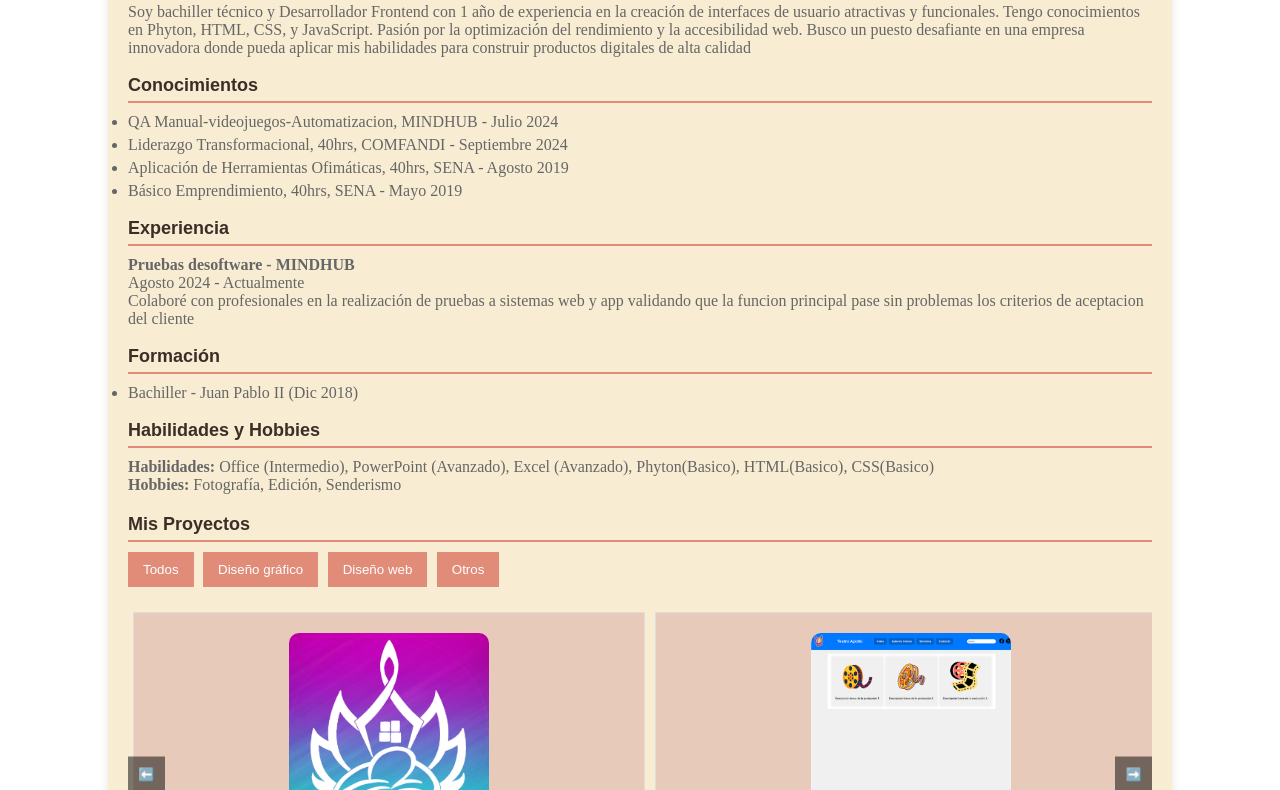
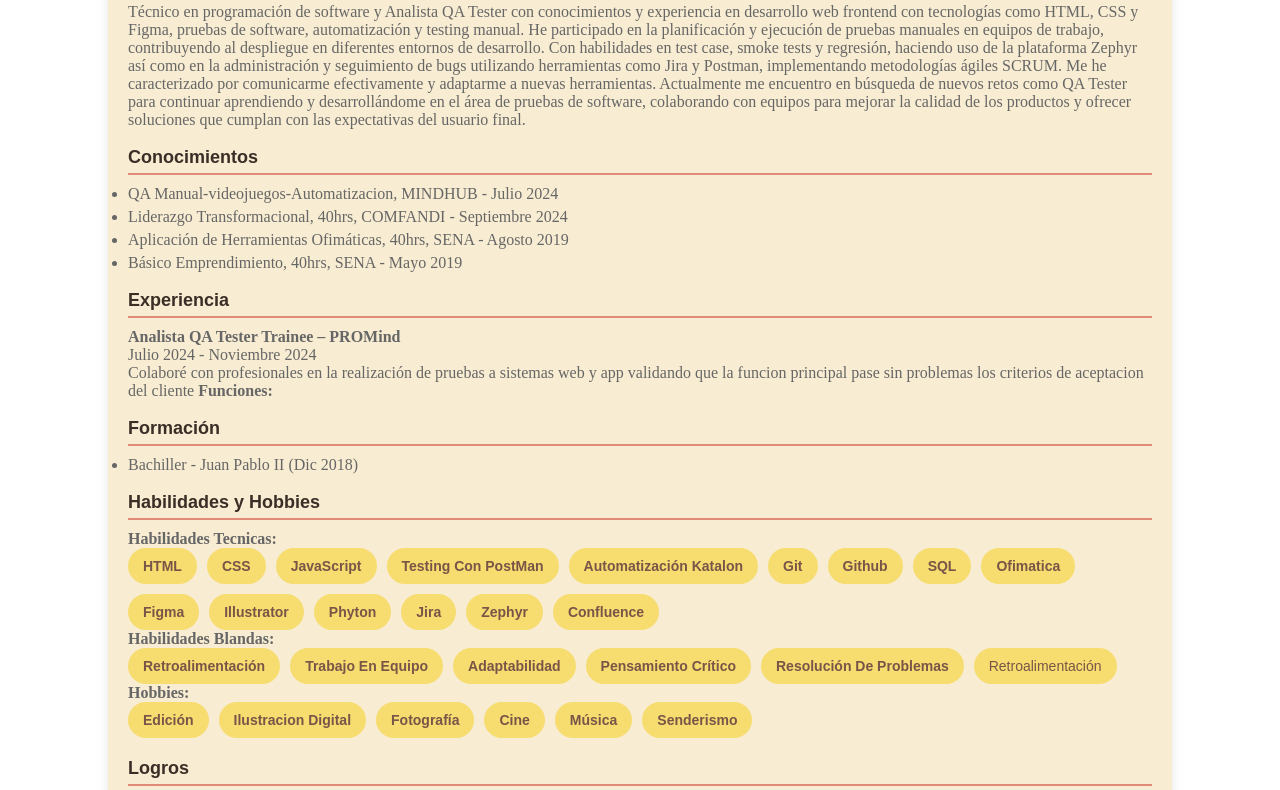
Before and after one commit to Rick4lex/cv, a plain HTML site: page index.html in a window 1280 px wide. Shown: the part 428-1218 px from the top of the page. Drawn offline with Linux system fonts and the light colour scheme.

Commit message:
cv mejorada

```diff
--- a/index.html
+++ b/index.html
@@ -16,7 +16,7 @@
             </div>
             <img src="img/tu_imagen.png" alt="Foto de perfil" width="200">
             <h1>Ricardo Alexis Álvarez Montaño</h1>
-            <h2>Desarrollador Frontend | QA Tester | Pruebas de software</h2>
+            <h2>Desarrollador Frontend | QA Tester | Pruebas de software | QA Analyst</h2>
         </header>
 
         <div class="content">
@@ -25,7 +25,7 @@
             <div class="main-content">
                 <section id="about" class="tab-content active">
                     <h3>Perfil Profesional</h3>
-                    <p>Soy bachiller técnico y Desarrollador Frontend con 1 año de experiencia en la creación de interfaces de usuario atractivas y funcionales. Tengo conocimientos en Phyton, HTML, CSS, y JavaScript. Pasión por la optimización del rendimiento y la accesibilidad web. Busco un puesto desafiante en una empresa innovadora donde pueda aplicar mis habilidades para construir productos digitales de alta calidad</p>
+                    <p>Técnico en programación de software y Analista QA Tester con conocimientos y experiencia en desarrollo web frontend con tecnologías como HTML, CSS y Figma, pruebas de software, automatización y testing manual. He participado en la planificación y ejecución de pruebas manuales en equipos de trabajo, contribuyendo al despliegue en diferentes entornos de desarrollo. Con habilidades en test case, smoke tests y regresión, haciendo uso de la plataforma Zephyr así como en la administración y seguimiento de bugs utilizando herramientas como Jira y Postman, implementando metodologías ágiles SCRUM. Me he caracterizado por comunicarme efectivamente y adaptarme a nuevas herramientas. Actualmente me encuentro en búsqueda de nuevos retos como QA Tester para continuar aprendiendo y desarrollándome en el área de pruebas de software, colaborando con equipos para mejorar la calidad de los productos y ofrecer soluciones que cumplan con las expectativas del usuario final.</p>
 
                     <h3>Conocimientos</h3>
                     <ul>
@@ -36,9 +36,11 @@
                     </ul>
 
                     <h3>Experiencia</h3>
-                    <p><strong>Pruebas desoftware - MINDHUB</strong><br>
-                    Agosto 2024 - Actualmente<br>
+                    <p><strong>Analista QA Tester Trainee – PROMind</strong><br>
+                    Julio 2024 - Noviembre 2024<br>
                     Colaboré con profesionales en la realización de pruebas a sistemas web y app validando que la funcion principal pase sin problemas los criterios de aceptacion del cliente
+                    <strong>Funciones:</strong><br>
+
                     </p>
 
                     <h3>Formación</h3>
@@ -47,11 +49,53 @@
                     </ul>
 
                     <h3>Habilidades y Hobbies</h3>
-                    <p><strong>Habilidades:</strong> Office (Intermedio), PowerPoint (Avanzado), Excel (Avanzado), Phyton(Basico), HTML(Basico), CSS(Basico)</p>
-                    <p><strong>Hobbies:</strong> Fotografía, Edición, Senderismo</p>
+                    <p><strong>Habilidades Tecnicas:</strong> </p>
+                    <div class="tags-container">
+                        <div class="tag"><strong>HTML</strong></div>
+                        <div class="tag"><strong>CSS</strong></div>
+                        <div class="tag"><strong>JavaScript</strong></div>
+                        <div class="tag"><strong>Testing con PostMan</strong></div>
+                        <div class="tag"><strong>Automatización Katalon</strong></div>
+                        <div class="tag"><strong>Git</strong></div>
+                        <div class="tag"><strong>Github</strong></div>
+                        <div class="tag"><strong>SQL</strong></div>
+                        <div class="tag"><strong>Ofimatica</strong></div>
+                        <div class="tag"><strong>Figma</strong></div>
+                        <div class="tag"><strong>Illustrator</strong></div>
+                        <div class="tag"><strong>Phyton</strong></div>
+                        <div class="tag"><strong>Jira</strong></div>
+                        <div class="tag"><strong>Zephyr</strong></div>
+                        <div class="tag"><strong>Confluence</strong></div>
+                    </div>
+
+                    <p><strong>Habilidades Blandas:</strong> </p>
+                    <div class="tags-container">
+                        <div class="tag"><strong>Retroalimentación</strong></div>
+                        <div class="tag"><strong>Trabajo en equipo</strong></div>
+                        <div class="tag"><strong>Adaptabilidad</strong></div>
+                        <div class="tag"><strong>Pensamiento crítico</strong></div>
+                        <div class="tag"><strong>Resolución de problemas</strong></div>
+                        <div class="tag">Retroalimentación</div>
+                    </div>
+
+                    <p><strong>Hobbies:</strong> </p>
+                    <div class="tags-container">
+                        <div class="tag"><strong>Edición</strong></div>
+                        <div class="tag"><strong>Ilustracion Digital</strong></div>
+                        <div class="tag"><strong>Fotografía</strong></div>
+                        <div class="tag"><strong>Cine</strong></div>
+                        <div class="tag"><strong>Música</strong></div>
+                        <div class="tag"><strong>Senderismo</strong></div>
+                    </div>
+
                 </section>
 
-                <section id="resume" class="tab-content">
+                <section id="Logros" class="tab-content active">
+                    <h3>Logros</h3>
+                    <a href="https://www.acreditta.com/credential/96162d03-a14b-403c-a391-916bb09e4591?utm_source=linkedin_profile&resource_type=badge&resource=96162d03-a14b-403c-a391-916bb09e4591"><img src="https://acreditta-rutas-prod.s3.amazonaws.com/media/public/badge_templates/images/1894_badge_template_100287f6-dcb4-4aee-a225-9806ee419458/original.png" align="center" width = 230px></a>
+                </section>
+
+                <section id="Resume" class="tab-content">
 
                 </section>
 
@@ -95,7 +139,7 @@
                 </section>
 
 
-                <section id="contact" class="tab-content">
+                <section id="contact" class="tab-content active">
                     <h3>Contactos</h3>
                         <ul>
                             <li><strong>Cel:</strong> 3157513325</li>
--- a/styles.css
+++ b/styles.css
@@ -96,6 +96,30 @@ section p, section ul {
     margin: 0;
     padding: 0;
     color: #666;
+}
+
+/* Estilos de las etiquetas */
+.tags-container {
+    display: flex;
+    flex-wrap: wrap;
+    gap: 10px;  /* Espaciado entre etiquetas */
+}
+
+.tag {
+    background-color: #F7DC6F;  /* Color de fondo */
+    color: #795548ff;
+    padding: 10px 15px;
+    border-radius: 20px;  /* Bordes redondeados */
+    font-size: 14px;
+    text-transform: capitalize;
+    display: inline-block;
+    transition: background-color 0.3s;
+}
+
+.tag:hover {
+    background-color: #E08C79;
+    color: #F8EDD2;
+    cursor: pointer;
 }
 
 .tab-content {
```
